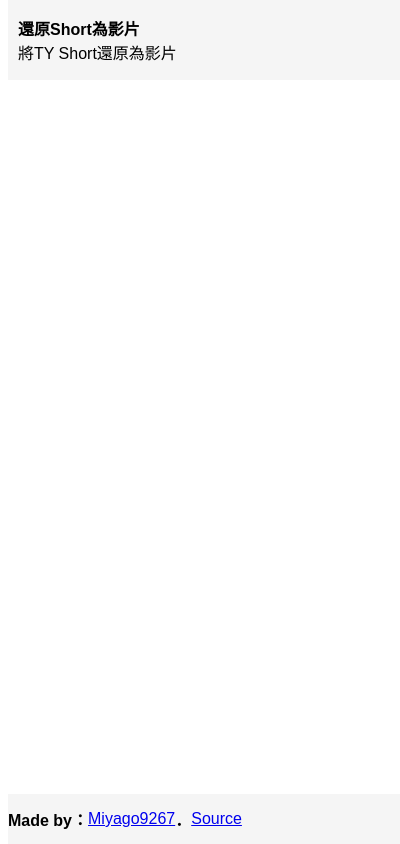
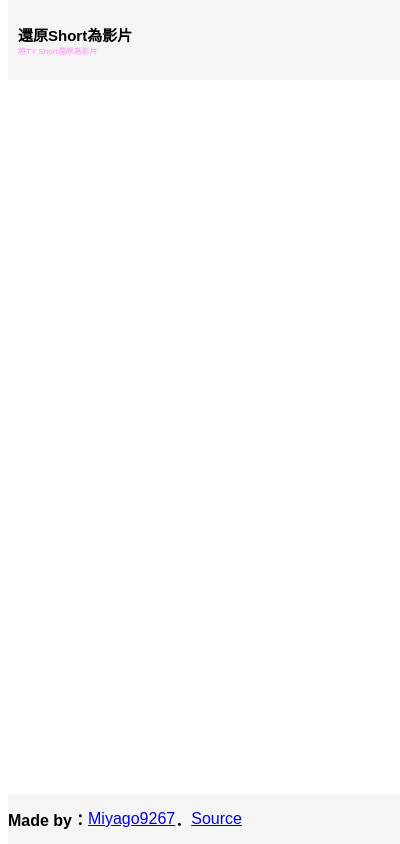
Before and after one commit to miyago9267/Youtube-short2video, a browser extension: page popup.html in a window 400 px wide. Drawn offline with Linux system fonts and the light colour scheme.

Commit message:
add css style

```diff
--- a/static/css/popup.css
+++ b/static/css/popup.css
@@ -1,3 +1,16 @@
+@import url('https://fonts.googleapis.com/css2?family=Noto+Sans+TC:wght@500;700&display=swap');
+
+.text {
+    font: 'Noto Sans TC', sans-serif;
+    color: #ff78f4d2;
+    font-size: 8px;
+}
+
+.text8 {
+    font: 'Noto Sans TC', sans-serif;
+    font-size: 15px;
+}
+
 .switch {
     position: relative;
     width: 150px;
--- a/static/rule/rule_1.json
+++ b/static/rules/rule_1.json
@@ -10,7 +10,10 @@
                 }
             },
             "condition": {
-                "regexFilter": "https://www.youtube.com/shorts/(.*)"
+                "urlFilter": "||youtube.com/shorts/",
+                "regexFilter": "https://www\\.youtube\\.com/shorts/(.*)",
+                "resourceTypes": ["main_frame"],
+                "domains": ["youtube.com"]
             }
         }
     ]
```
